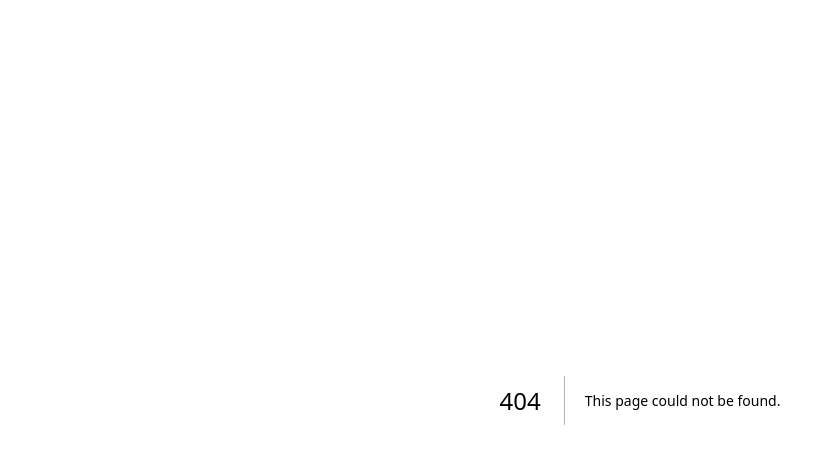
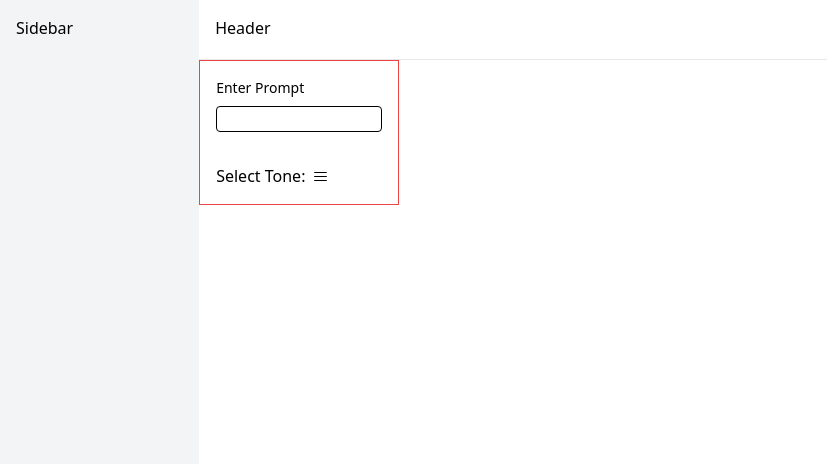
Before and after one commit to Romal-2303/spr_project, a Next.js app: page /create-prompt in a window 1280 px wide. Before the commit this address had no page. Shown: the top 464 px of the page, without its empty margins (0-827 px from the left). Built offline with nearby package versions, Linux system fonts and the light colour scheme; what @radix-ui/themes would draw is missing.

Commit message:
Created homepage

```diff
--- a/package.json
+++ b/package.json
@@ -9,6 +9,7 @@
     "lint": "next lint"
   },
   "dependencies": {
+    "@radix-ui/react-dropdown-menu": "^2.1.15",
     "@radix-ui/react-icons": "^1.3.2",
     "@radix-ui/themes": "^3.2.1",
     "class-variance-authority": "^0.7.1",
--- /dev/null
+++ b/src/app/create-prompt/page.tsx
@@ -0,0 +1,12 @@
+import CreatePrompt from "@/components/CreatePrompt/CreatePrompt";
+import DefaultLayout from "@/components/DefaultLayout/DefaultLayout";
+
+function page() {
+  return (
+    <DefaultLayout>
+      <CreatePrompt />
+    </DefaultLayout>
+  );
+}
+
+export default page;
--- /dev/null
+++ b/src/components/CreatePrompt/CreatePrompt.tsx
@@ -0,0 +1,19 @@
+import React from "react";
+import Dropdown from "../Dropdown/Dropdown";
+
+const CreatePrompt = () => {
+  return (
+    <div className="flex flex-col p-4  w-[200px] border border-red-500">
+      <div className="flex flex-col">
+        <label className="text-[14px]">Enter Prompt</label>
+        <input className="border border-black rounded mt-2" />
+      </div>
+      <div className="flex gap-2 item-center mt-8">
+        <p>Select Tone:</p>
+        <Dropdown />
+      </div>
+    </div>
+  );
+};
+
+export default CreatePrompt;
--- /dev/null
+++ b/src/components/Dropdown/Dropdown.tsx
@@ -0,0 +1,30 @@
+import React from "react";
+import { DropdownMenu } from "radix-ui";
+import {
+  HamburgerMenuIcon,
+  DotFilledIcon,
+  CheckIcon,
+  ChevronRightIcon,
+} from "@radix-ui/react-icons";
+
+const Dropdown = () => {
+  return (
+    <DropdownMenu.Root>
+      <DropdownMenu.Trigger asChild>
+        <button className="IconButton" aria-label="Customise options">
+          <HamburgerMenuIcon />
+        </button>
+      </DropdownMenu.Trigger>
+
+      <DropdownMenu.Portal>
+        <DropdownMenu.Content className="DropdownMenuContent" sideOffset={5}>
+          <DropdownMenu.Item className="DropdownMenuItem">
+            New Tab <div className="RightSlot">⌘+T</div>
+          </DropdownMenu.Item>
+        </DropdownMenu.Content>
+      </DropdownMenu.Portal>
+    </DropdownMenu.Root>
+  );
+};
+
+export default Dropdown;
--- a/src/components/Header/Header.tsx
+++ b/src/components/Header/Header.tsx
@@ -1,7 +1,9 @@
 import React from "react";
 
 const Header = () => {
-  return <div className="border-b black w-full h-[60px] pt-4 pl-4">Header</div>;
+  return (
+    <div className="border-b border-gray w-full h-[60px] pt-4 pl-4">Header</div>
+  );
 };
 
 export default Header;
--- a/src/components/Homepage/Homepage.tsx
+++ b/src/components/Homepage/Homepage.tsx
@@ -1,7 +1,58 @@
+"use client";
+
+import { preBuiltTemplates } from "@/utility/mockdata";
+import { useRouter } from "next/navigation";
 import React from "react";
 
 const Homepage = () => {
-  return <div className="p-4">Homepage</div>;
+  const router = useRouter();
+
+  const createBtnClickHandler = () => {
+    router.push("/create-prompt");
+  };
+
+  return (
+    <div className="p-4 flex flex-wrap gap-4">
+      <div className="flex justify-between w-full">
+        <div className="flex gap-4">
+          <button className="px-5 py-1 text-[14px] rounded cursor-pointer bg-gray-600 text-white">
+            Filter
+          </button>
+          <button className="px-5 py-1 text-[14px] rounded cursor-pointer bg-gray-600 text-white">
+            Sort
+          </button>
+        </div>
+
+        <div>
+          <button
+            className="px-5 py-1 text-[14px] rounded cursor-pointer bg-gray-900 text-white"
+            onClick={createBtnClickHandler}
+          >
+            Create +
+          </button>
+        </div>
+      </div>
+
+      <div className="flex flex-wrap gap-4 mt-10">
+        {preBuiltTemplates.map((template, templateIndex) => (
+          <div
+            key={templateIndex}
+            className="border border-black px-4 py-2 rounded md:w-[48%] lg:w-[30%]"
+          >
+            <p>{template}</p>
+            <div className="mt-4 mb-2 flex gap-4 float-right">
+              <button className="px-2 py-1 text-[12px] rounded cursor-pointer bg-blue-500 text-white">
+                Use prompt
+              </button>
+              <button className="px-2 py-1 border border-black text-[12px] rounded cursor-pointer">
+                Customize
+              </button>
+            </div>
+          </div>
+        ))}
+      </div>
+    </div>
+  );
 };
 
 export default Homepage;
--- /dev/null
+++ b/src/utility/mockdata.ts
@@ -0,0 +1,9 @@
+export let preBuiltTemplates = [
+  "Lorem ipsum dolor sit, amet consectetur adipisicing elit. Laboriosam minima corporis accusantium exercitationem non quo quaerat doloremque a assumenda dolorum?",
+  "Lorem ipsum dolor sit, amet consectetur adipisicing elit. Laboriosam minima corporis accusantium exercitationem non quo quaerat doloremque a assumenda dolorum?",
+  "Lorem ipsum dolor sit, amet consectetur adipisicing elit. Laboriosam minima corporis accusantium exercitationem non quo quaerat doloremque a assumenda dolorum?",
+  "Lorem ipsum dolor sit, amet consectetur adipisicing elit. Laboriosam minima corporis accusantium exercitationem non quo quaerat doloremque a assumenda dolorum?",
+  "Lorem ipsum dolor sit, amet consectetur adipisicing elit. Laboriosam minima corporis accusantium exercitationem non quo quaerat doloremque a assumenda dolorum?",
+  "Lorem ipsum dolor sit, amet consectetur adipisicing elit. Laboriosam minima corporis accusantium exercitationem non quo quaerat doloremque a assumenda dolorum?",
+  "Lorem ipsum dolor sit, amet consectetur adipisicing elit. Laboriosam minima corporis accusantium exercitationem non quo quaerat doloremque a assumenda dolorum?",
+];
```
Also changed, not shown: src/components/Dropdown/Dropdown.module.scss (added), 1 other file (tests, documents, lock files or other folders).
